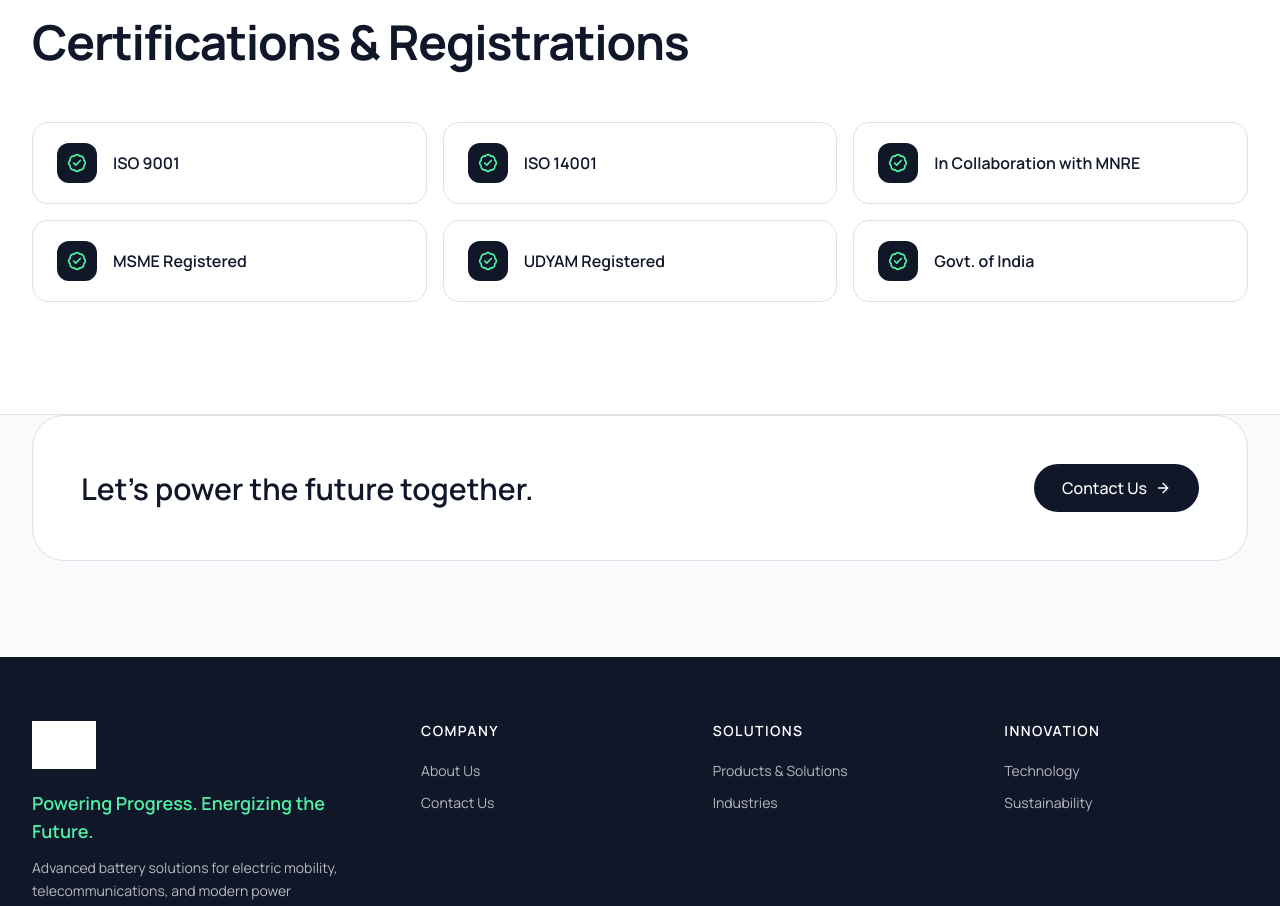
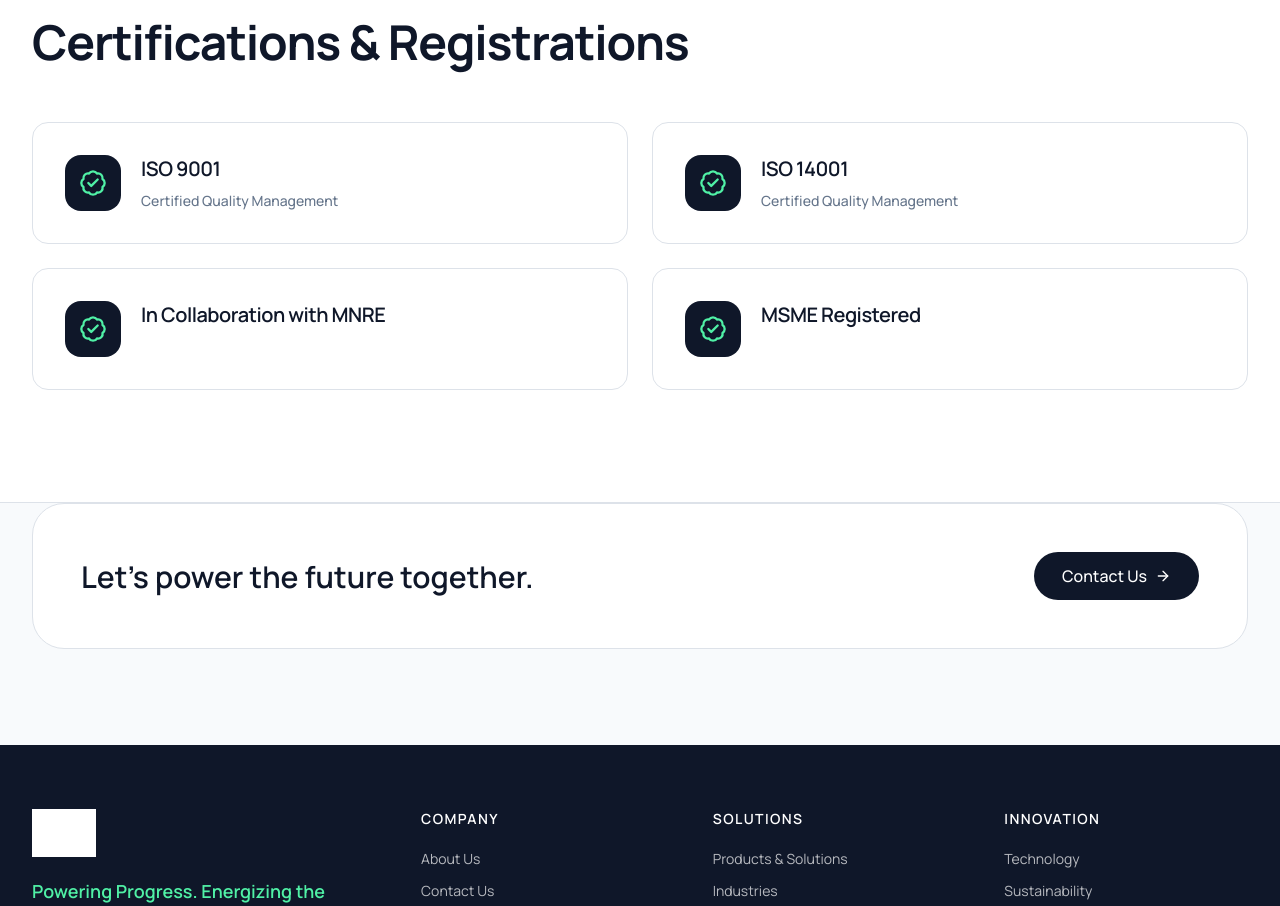
Before and after one commit to KSaiSreeLasya/AXIWTT-BATTERY-BESS, a React (Vite) app: page /about in a window 1280 px wide. Shown: the part 1320-2226 px from the top of the page. Built offline with nearby package versions, Linux system fonts and the light colour scheme; grey boxes are pictures that could not be loaded.

Commit message:
Enhance certification cards with descriptive details

```diff
--- a/client/pages/About.tsx
+++ b/client/pages/About.tsx
@@ -3,12 +3,10 @@ import { ArrowRight, BadgeCheck, Eye, Layers, Target } from "lucide-react";
 import { Button } from "@/components/ui/button";
 
 const certifications = [
-  "ISO 9001",
-  "ISO 14001",
-  "In Collaboration with MNRE",
-  "MSME Registered",
-  "UDYAM Registered",
-  "Govt. of India",
+  { title: "ISO 9001", detail: "Certified Quality Management" },
+  { title: "ISO 14001", detail: "Certified Quality Management" },
+  { title: "In Collaboration with MNRE", detail: null },
+  { title: "MSME Registered", detail: null },
 ];
 
 const principles = [
@@ -91,16 +89,25 @@ export default function About() {
               Certifications &amp; Registrations
             </h2>
           </div>
-          <ul className="mt-14 grid gap-4 sm:grid-cols-2 lg:grid-cols-3">
+          <ul className="mt-14 grid gap-6 sm:grid-cols-2">
             {certifications.map((certification) => (
               <li
-                key={certification}
-                className="flex items-center gap-4 rounded-2xl border border-border bg-card px-6 py-5"
+                key={certification.title}
+                className="group flex items-start gap-5 rounded-2xl border border-border bg-card p-8 transition duration-300 hover:border-ink/20 hover:shadow-md hover:shadow-ink/5"
               >
-                <span className="flex h-10 w-10 shrink-0 items-center justify-center rounded-xl bg-ink text-volt">
-                  <BadgeCheck className="h-5 w-5" strokeWidth={2} />
+                <span className="flex h-14 w-14 shrink-0 items-center justify-center rounded-2xl bg-ink text-volt transition group-hover:scale-105">
+                  <BadgeCheck className="h-7 w-7" strokeWidth={2} />
                 </span>
-                <span className="font-semibold text-ink">{certification}</span>
+                <div>
+                  <h3 className="text-xl font-semibold text-ink">
+                    {certification.title}
+                  </h3>
+                  {certification.detail && (
+                    <p className="mt-2 text-sm font-medium text-muted-foreground">
+                      {certification.detail}
+                    </p>
+                  )}
+                </div>
               </li>
             ))}
           </ul>
```
